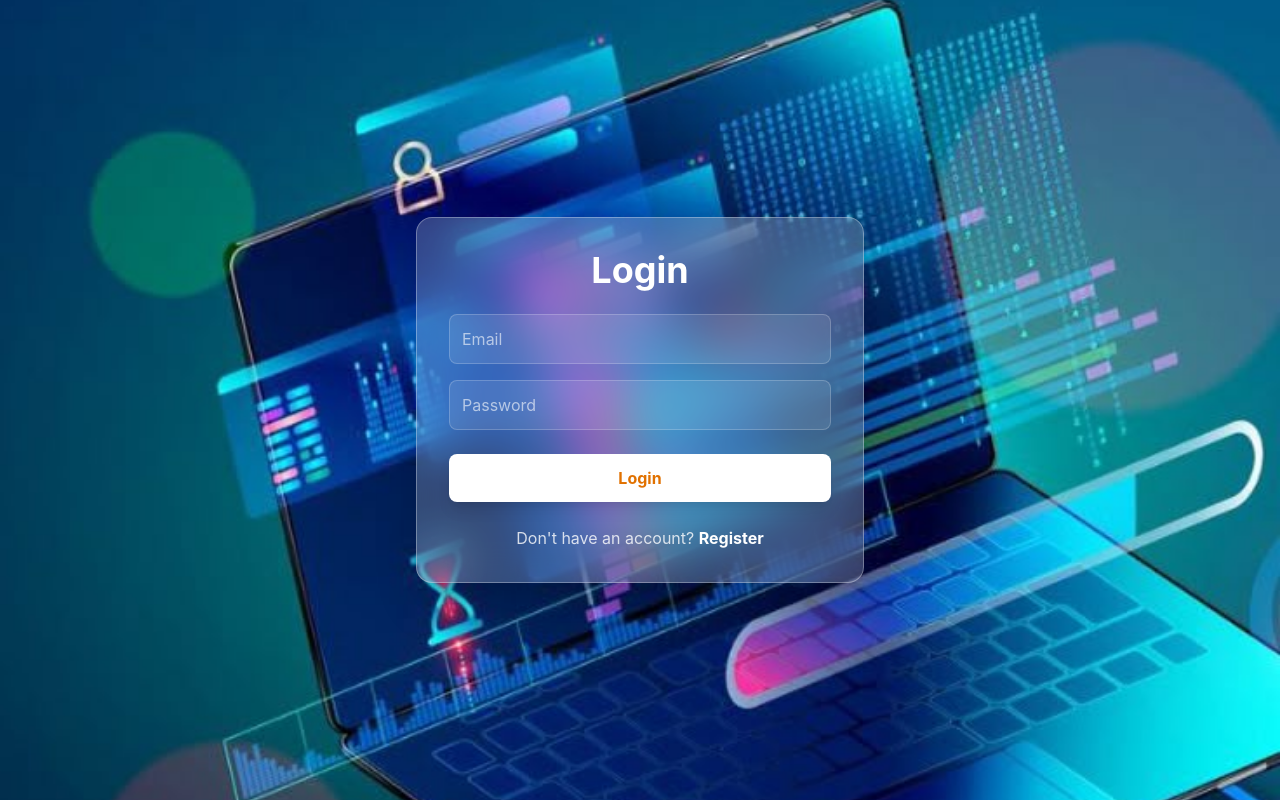
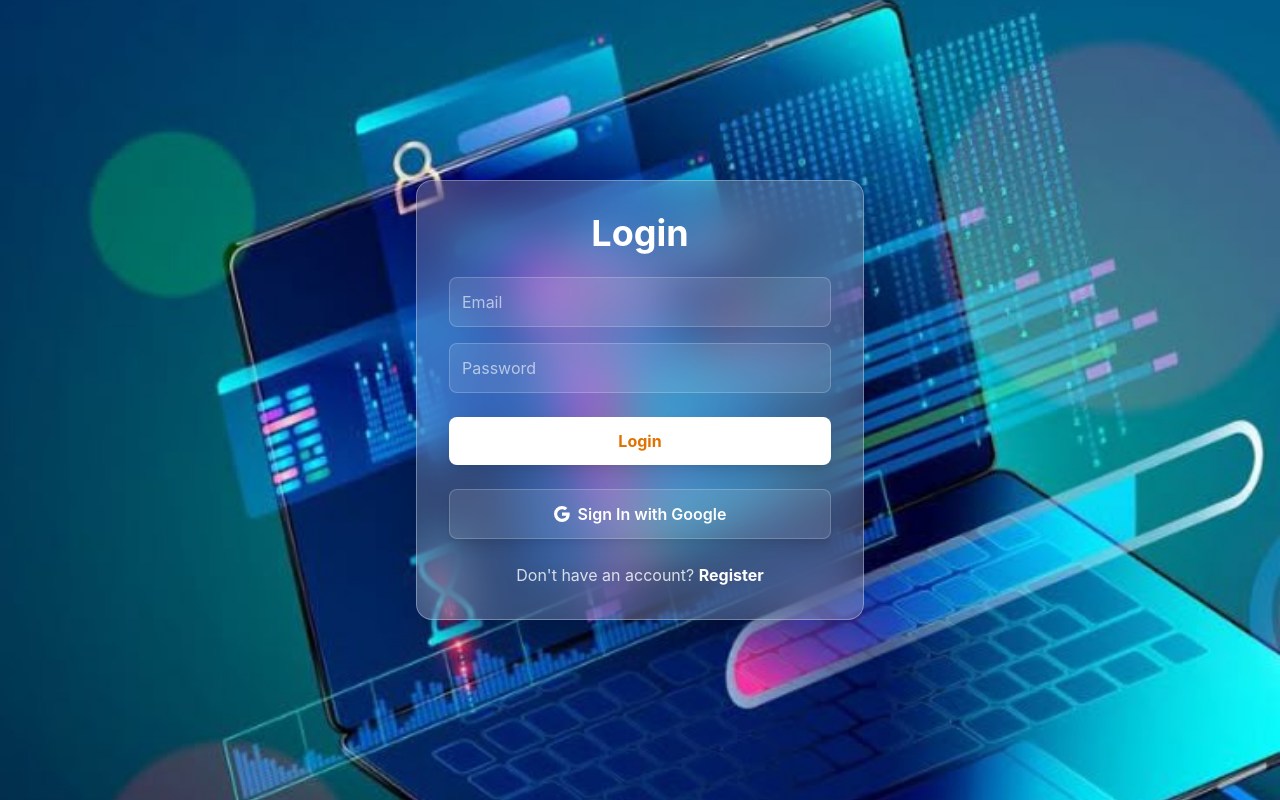
Before and after one commit to IT24103441/i-computers-frontend, a React (Vite) app: page /login in a window 1280 px wide. Built offline with nearby package versions, Linux system fonts and the light colour scheme.

Commit message:
feat: implement user authentication page with Google OAuth integration and routing setup

```diff
--- a/package.json
+++ b/package.json
@@ -10,6 +10,7 @@
     "preview": "vite preview"
   },
   "dependencies": {
+    "@react-oauth/google": "^0.13.5",
     "@supabase/supabase-js": "^2.105.1",
     "@tailwindcss/vite": "^4.2.2",
     "axios": "^1.15.2",
--- a/src/App.jsx
+++ b/src/App.jsx
@@ -5,9 +5,13 @@ import LoginPage from './pages/loginPage'
 import RegisterPage from './pages/registerPage'
 import AdminPage from './pages/adminPage'
 import { Toaster } from 'react-hot-toast'
+import { GoogleOAuthProvider } from '@react-oauth/google'
+
+const GOOGLE_CLIENT_ID = "158666051135-t96tksit8oft5ggovv1po4euujh6jpg4.apps.googleusercontent.com"
 
 function App() {
   return (
+    <GoogleOAuthProvider clientId={GOOGLE_CLIENT_ID}>
       <div className="w-full h-screen bg-amber-600">
         <Toaster />
         <Routes>
@@ -17,6 +21,7 @@ function App() {
           <Route path='/*' element={<HomePage />} />
         </Routes>
       </div>
+    </GoogleOAuthProvider>
   )
 }
 
--- a/src/pages/loginPage.jsx
+++ b/src/pages/loginPage.jsx
@@ -2,13 +2,45 @@ import React from 'react';
 import { Link, useNavigate } from 'react-router-dom';
 import { toast } from 'react-hot-toast';
 import api from '../utils/api';
-
+import { useGoogleLogin } from '@react-oauth/google';
+import { BsGoogle } from 'react-icons/bs';
 export default function LoginPage() {
   const [email, setEmail] = React.useState('')
   const [password, setPassword] = React.useState('')
   const [loading, setLoading] = React.useState(false)
   const navigate = useNavigate()
 
+  const googleLogin = useGoogleLogin(
+    {
+      onSuccess: (response) => {
+        setLoading(true);
+        api.post("/users/google-login", {
+          accessToken: response.access_token
+        }).then((res) => {
+          if (res.data.token) {
+            localStorage.setItem("token", res.data.token);
+            toast.success(res.data.message || "Login successful");
+            if (res.data.isAdmin) {
+              navigate("/admin");
+            } else {
+              navigate("/");
+            }
+          } else {
+            toast.error(res.data.message || "Google login failed");
+          }
+        }).catch((err) => {
+          console.error(err);
+          toast.error(err?.response?.data?.message || "Google login failed");
+        }).finally(() => {
+          setLoading(false);
+        });
+      },
+      onError: (err) => {
+        console.error(err);
+        toast.error("Google Sign-In was cancelled or failed");
+      }
+    }
+  )
   async function handleLogin() {
     setLoading(true)
     try {
@@ -53,14 +85,24 @@ export default function LoginPage() {
             value={password}
           />
         </div>
-        <button  disabled={loading} onClick={handleLogin} className="w-full py-3 bg-white text-amber-600 font-bold rounded-lg hover:bg-amber-50 transition-colors shadow-lg flex items-center justify-center">
+        <button disabled={loading} onClick={handleLogin} className="w-full py-3 bg-white text-amber-600 font-bold rounded-lg hover:bg-amber-50 transition-colors shadow-lg flex items-center justify-center">
           {
             loading ? "Loading..." : "Login"
           }
         </button>
+        <button
+          disabled={loading}
+          onClick={() => googleLogin()}
+          className="w-full py-3 bg-white/10 hover:bg-white/20 text-white font-semibold rounded-lg flex justify-center items-center gap-2 border border-white/20 transition-colors shadow-lg disabled:opacity-50 disabled:cursor-not-allowed"
+        >
+          <BsGoogle />
+          <span>Sign In with Google</span>
+        </button>
+
         <p className="text-white/80 text-center">
           Don't have an account? <Link to="/register" className="text-white font-bold hover:underline">Register</Link>
         </p>
+
       </div>
     </div>
   );
```
Also changed, not shown: 1 other file (tests, documents, lock files or other folders). Lines whose indentation alone changed are shown as unchanged.
